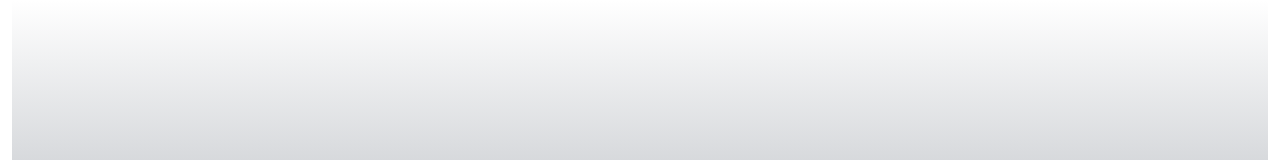
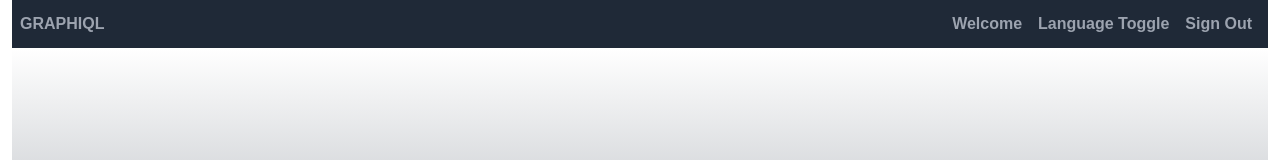
Before and after one commit to w1t1uv/graphiql-app, a React (Vite) app: page / in a window 1280 px wide. Shown: the top 160 px of the page. Built offline with nearby package versions, Linux system fonts and the light colour scheme.

Commit message:
feat: add a header to the layout

```diff
--- a/src/components/Layout.tsx
+++ b/src/components/Layout.tsx
@@ -1,9 +1,11 @@
 import { FC, ReactNode } from 'react';
-import Footer from '../Footer';
+import { Header } from './Header';
+import Footer from './Footer';
 
 const Layout: FC<{ children: ReactNode }> = ({ children }) => {
   return (
     <div className="flex flex-col container mx-auto px-3 min-h-screen">
+      <Header />
       <main className="flex justify-center items-center grow relative">
         {children}
       </main>
```
